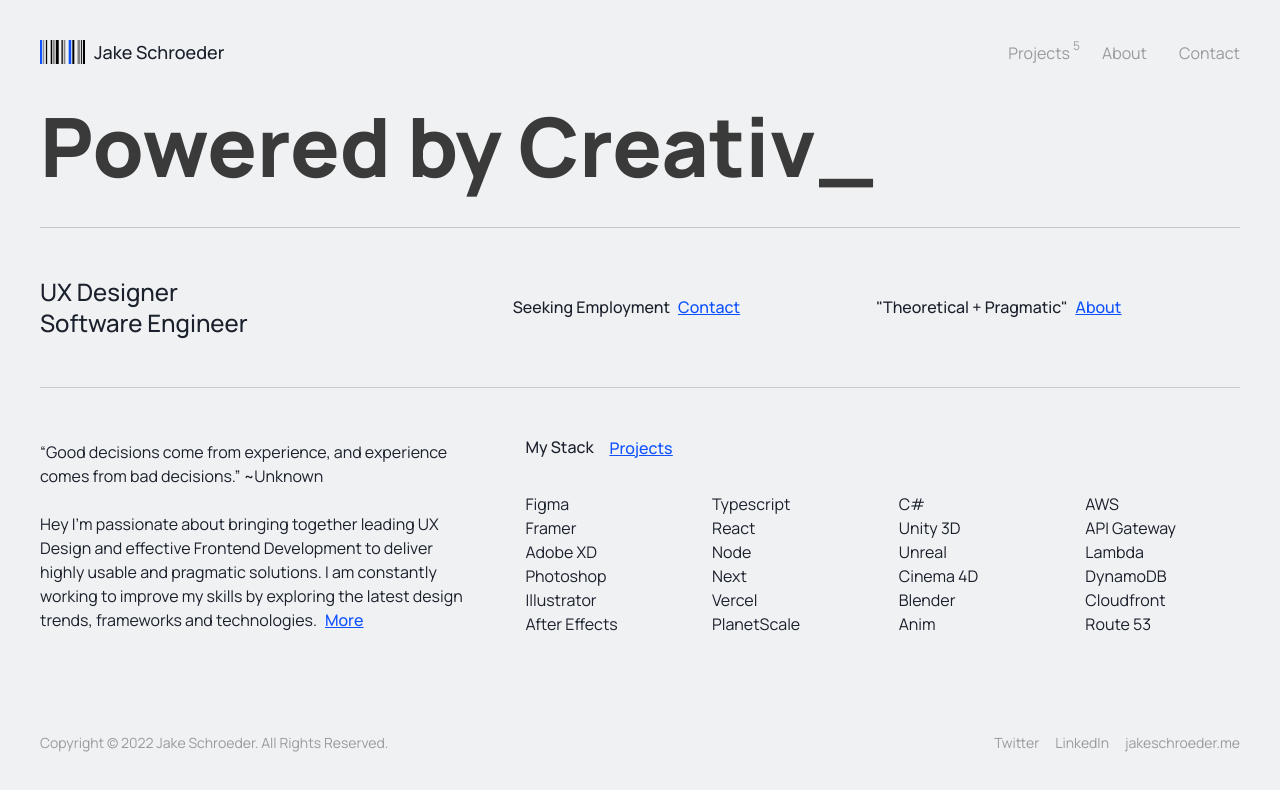
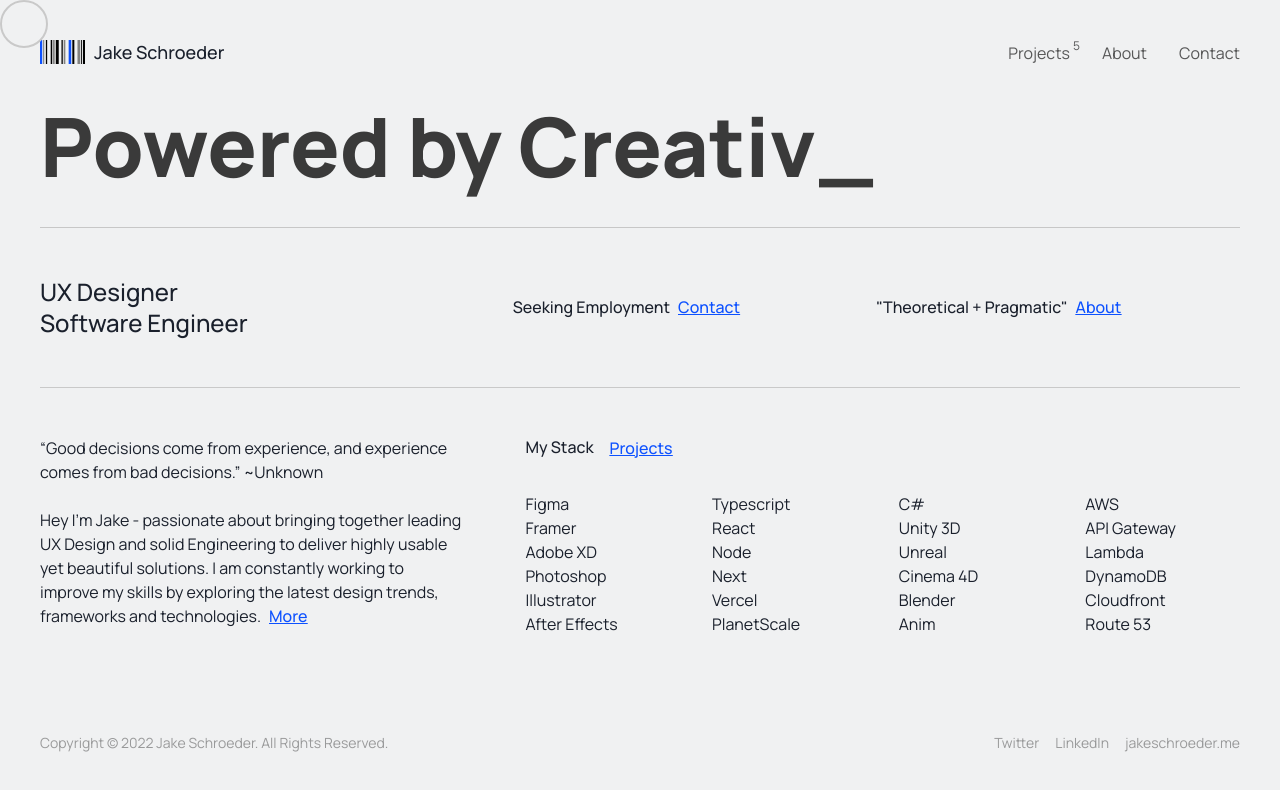
Before and after one commit to JakeSchroeder/jakethefirst.com, a Next.js app: page / in a window 1280 px wide. Shown: the top 790 px of the page. Built offline with nearby package versions, Linux system fonts and the light colour scheme.

Commit message:
added cursor back in

```diff
--- a/components/navigation/header.tsx
+++ b/components/navigation/header.tsx
@@ -95,8 +95,9 @@ const Header: FC = () => {
               justifyContent: "center",
             }}
             textColor={
-              router.asPath === "/projects" ? "black" : "blackAlpha.500"
+              router.asPath === "/projects" ? "black" : "blackAlpha.700"
             }
+            textDecorationColor="blackAlpha.600"
             _hover={{ textDecor: "underline" }}
           >
             <TransitionLink href="/projects">Projects</TransitionLink>
@@ -105,8 +106,9 @@ const Header: FC = () => {
             fontSize="md"
             fontWeight="normal"
             ml="8"
-            textColor={router.asPath === "/about" ? "black" : "blackAlpha.500"}
+            textColor={router.asPath === "/about" ? "black" : "blackAlpha.700"}
             _hover={{ textDecor: "underline" }}
+            textDecorationColor="blackAlpha.600"
           >
             <TransitionLink href="/about">About</TransitionLink>
           </ListItem>
@@ -116,8 +118,9 @@ const Header: FC = () => {
             fontWeight="normal"
             ml="8"
             textColor={
-              router.asPath === "/contact" ? "black" : "blackAlpha.500"
+              router.asPath === "/contact" ? "black" : "blackAlpha.700"
             }
+            textDecorationColor="blackAlpha.600"
             _hover={{ textDecor: "underline" }}
           >
             <TransitionLink href="/contact">Contact</TransitionLink>
--- a/components/sections/description.tsx
+++ b/components/sections/description.tsx
@@ -18,7 +18,7 @@ const DescriptionSection: FC = () => {
       gap={{ base: "0", md: "5%" }}
       templateColumns={{ base: "1fr", lg: "1.3fr  1fr 1fr" }}
       py={{ base: "8", md: "6vh" }}
-      alignItems="center"
+      alignItems="flex-start"
     >
       <GridItem
         borderBottom={{ base: "1px solid", md: "0", mid: "0" }}
@@ -38,10 +38,10 @@ const DescriptionSection: FC = () => {
           <Text>
             “Good decisions come from experience, and experience comes from bad
             decisions.” ~Unknown <br /> <br />
-            Hey I&apos;m passionate about bringing together leading UX Design
-            and effective Frontend Development to deliver highly usable and
-            pragmatic solutions. I am constantly working to improve my skills by
-            exploring the latest design trends, frameworks and technologies.
+            Hey I&apos;m Jake - passionate about bringing together leading UX
+            Design and solid Engineering to deliver highly usable yet beautiful
+            solutions. I am constantly working to improve my skills by exploring
+            the latest design trends, frameworks and technologies.
             <Box
               as="span"
               pl="2"
--- a/pages/about.tsx
+++ b/pages/about.tsx
@@ -5,8 +5,6 @@ import {
   GridItem,
   Heading,
   HStack,
-  Icon,
-  ScaleFade,
   SlideFade,
   Text,
   VStack,
@@ -104,6 +102,7 @@ const About: FC = () => {
           content="User Experience Designer, Software Engineer, Personal Website"
         />
       </Head>
+      <Cursor />
       <Grid
         gap={{ base: 0, md: "12", xl: "20" }}
         py="7vh"
--- a/pages/index.tsx
+++ b/pages/index.tsx
@@ -18,7 +18,7 @@ const Home: NextPage = () => {
         />
         <link rel="icon" href="/favicon.ico" />
       </Head>
-      {/* <Cursor /> */}
+      <Cursor />
       <TitleSection />
       <AboutSection />
       <DescriptionSection />
```
Also changed, not shown: pages/projects.tsx (+7 -1 lines).
